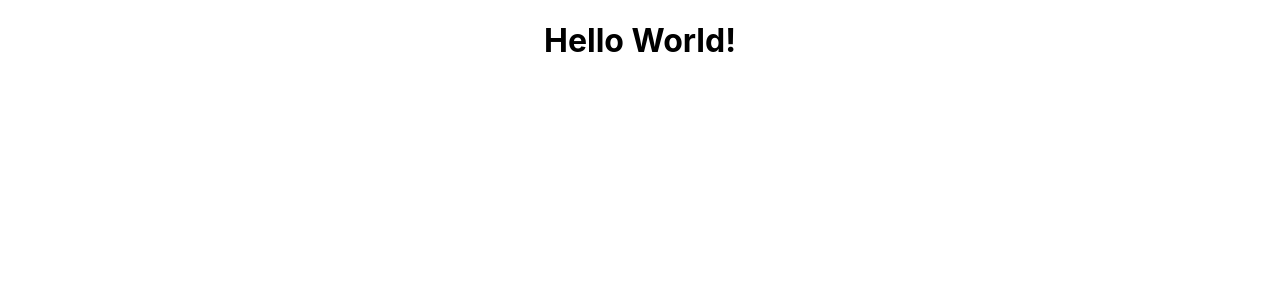
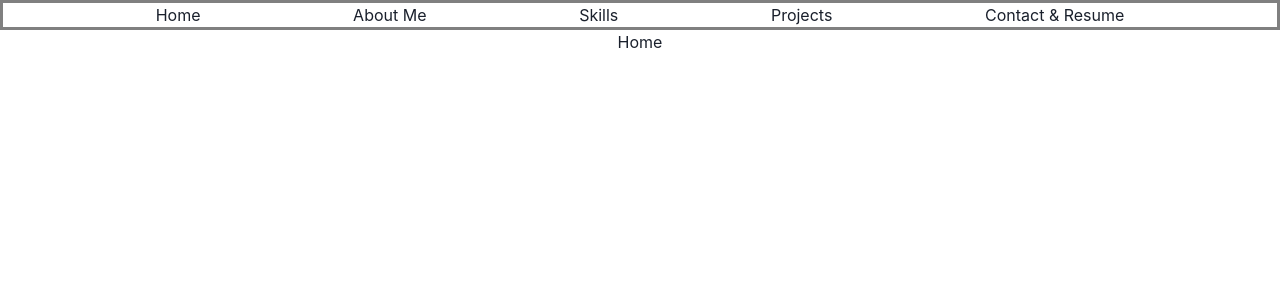
Before and after one commit to VikramN11/VikramN11.github.io, a React (Create React App) app: page / in a window 1280 px wide. Shown: the top 300 px of the page. Built offline with nearby package versions, Linux system fonts and the light colour scheme.

Commit message:
changes made

```diff
--- a/src/App.js
+++ b/src/App.js
@@ -1,9 +1,12 @@
 import './App.css';
+import AllRoute from './Route/AllRoute';
+import Navbar from './Route/Navbar';
 
 function App() {
   return (
     <div className="App">
-      <h1>Hello World!</h1>
+      <Navbar />
+      <AllRoute />
     </div>
   );
 }
--- /dev/null
+++ b/src/Route/AllRoute.jsx
@@ -0,0 +1,15 @@
+import React from 'react';
+import { Route, Routes } from "react-router-dom";
+import Home from './Home';
+
+const AllRoute = () => {
+  return (
+    <div>
+        <Routes>
+            <Route path="/" element={<Home />}/>
+        </Routes>
+    </div>
+  )
+}
+
+export default AllRoute
--- /dev/null
+++ b/src/Route/Home.jsx
@@ -0,0 +1,9 @@
+import React from 'react'
+
+const Home = () => {
+  return (
+    <div>Home</div>
+  )
+}
+
+export default Home
--- /dev/null
+++ b/src/Route/Navbar.jsx
@@ -0,0 +1,15 @@
+import React from 'react'
+
+const Navbar = () => {
+  return (
+    <div style={{display:"flex", justifyContent : "space-evenly", alignItems:"center", border:"3px solid gray"}}>
+        <div>Home</div>
+        <div>About Me</div>
+        <div>Skills</div>
+        <div>Projects</div>
+        <div>Contact & Resume</div>
+    </div>
+  )
+}
+
+export default Navbar
--- a/src/index.js
+++ b/src/index.js
@@ -3,11 +3,17 @@ import ReactDOM from 'react-dom/client';
 import './index.css';
 import App from './App';
 import reportWebVitals from './reportWebVitals';
+import { BrowserRouter } from 'react-router-dom';
+import { ChakraProvider } from "@chakra-ui/react";
 
 const root = ReactDOM.createRoot(document.getElementById('root'));
 root.render(
   <React.StrictMode>
-    <App />
+    <ChakraProvider>
+      <BrowserRouter>
+        <App />
+      </BrowserRouter>
+    </ChakraProvider>
   </React.StrictMode>
 );
 
```
Also changed, not shown: package.json (+8 -1 lines), 1 other file (tests, documents, lock files or other folders).
